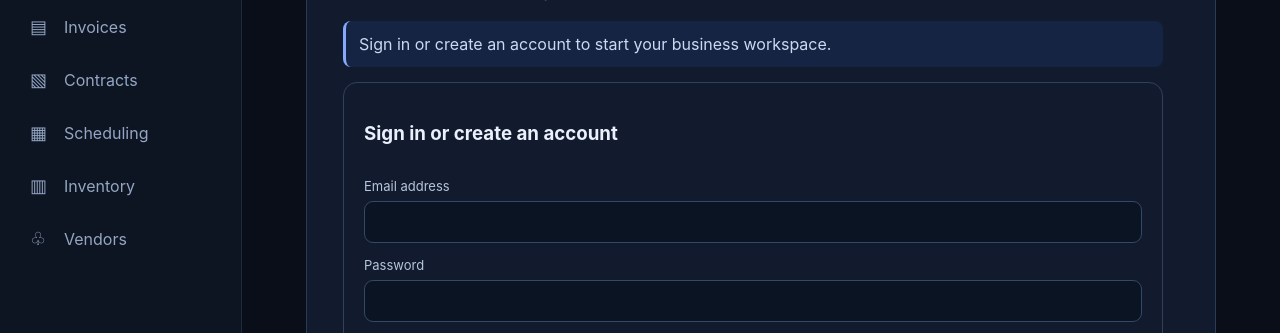
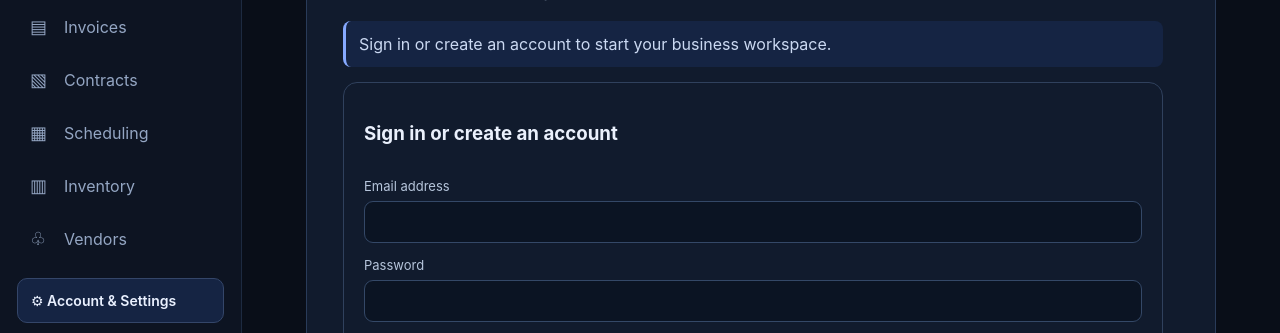
Before and after one commit to bstotz02/vannah-platform, a plain HTML site: page index.html in a window 1280 px wide. Shown: the part 422-755 px from the top of the page. Drawn offline with nearby package versions, Linux system fonts and the light colour scheme.

Commit message:
Update index.html

```diff
--- a/index.html
+++ b/index.html
@@ -868,4 +868,45 @@ window.addEventListener('load', () => {
 <!-- END VANNAH 1.6 -->
 <link rel="stylesheet" href="vannah-1.7.css">
 <script src="vannah-1.7.js"></script>
+
+<!-- VANNAH ACCOUNT SETTINGS NAVIGATION -->
+<style>
+  .vannah-settings-link {
+    display: flex;
+    align-items: center;
+    gap: 12px;
+    padding: 13px;
+    margin-top: 10px;
+    border: 1px solid #344669;
+    border-radius: 10px;
+    background: #152443;
+    color: #eaf1ff;
+    text-decoration: none;
+    font-size: 14px;
+    font-weight: 600;
+  }
+
+  .vannah-settings-link:hover {
+    background: #224078;
+  }
+</style>
+
+<script>
+  window.addEventListener("load", () => {
+    const nav = document.querySelector(".sidebar .nav");
+
+    if (!nav || document.getElementById("vannahSettingsLink")) {
+      return;
+    }
+
+    const link = document.createElement("a");
+    link.id = "vannahSettingsLink";
+    link.className = "vannah-settings-link";
+    link.href = "./settings.html";
+    link.textContent = "⚙ Account & Settings";
+
+    nav.appendChild(link);
+  });
+</script>
+<!-- END ACCOUNT SETTINGS NAVIGATION -->
 </body></html>
```
